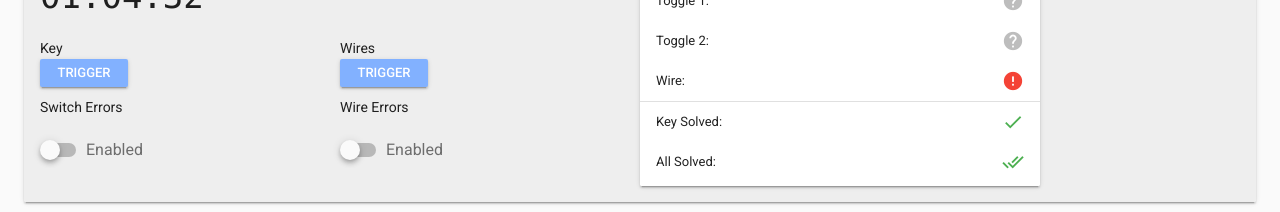
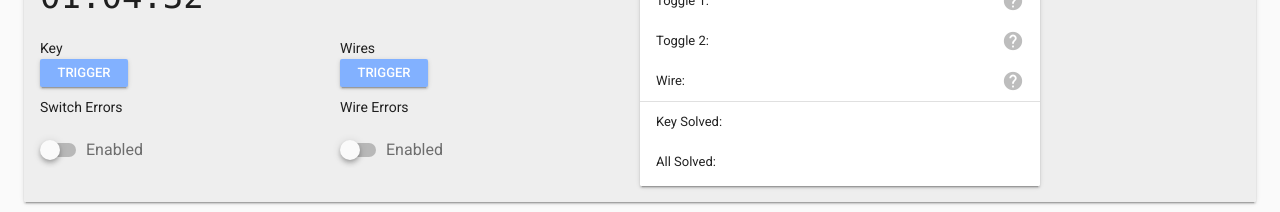
Before and after one commit to kevinclement/exitpuzzles-web-admin, a Vue app: page /#/ in a window 1280 px wide. Shown: the part 245-457 px from the top of the page. Built offline with nearby package versions, Linux system fonts and the light colour scheme; what vuefire would draw is missing.

Commit message:
key and all icon state

```diff
--- a/src/components/Control.vue
+++ b/src/components/Control.vue
@@ -136,20 +136,20 @@
                         <v-list-tile>
                           <v-list-tile-content :class="{ strikeIt: wireErrors }">Wire:</v-list-tile-content>
                           <v-list-tile-content class="align-end">
-                            <v-icon style="color:#F44336">error</v-icon>
+                            <v-icon :style="{ color: iconColor(wireState) }">{{icon(wireState)}}</v-icon>
                           </v-list-tile-content>
                         </v-list-tile>
                         <v-divider/>
                         <v-list-tile>
                           <v-list-tile-content>Key Solved:</v-list-tile-content>
                           <v-list-tile-content class="align-end">
-                            <v-icon style="color:#4CAF50">done</v-icon>
+                            <v-icon :style="{ color: iconColor(keySolvedState) }">{{icon(keySolvedState, 'key')}}</v-icon>
                           </v-list-tile-content>
                         </v-list-tile>
                         <v-list-tile>
                           <v-list-tile-content>All Solved:</v-list-tile-content>
                           <v-list-tile-content class="align-end">
-                            <v-icon style="color:#4CAF50">done_all</v-icon>
+                            <v-icon :style="{ color: iconColor(allSolvedState) }">{{icon(allSolvedState, 'all')}}</v-icon>
                           </v-list-tile-content>
                         </v-list-tile>
                       </v-list>
@@ -179,20 +179,32 @@ export default {
   data () {
     return {
       controlsRef: null,
+
+      // confirm dialog
       confirmKeyDiag: false,
       confirmWireDiag: false,
+
+      // snack stuff
       snackbar: false,
       snackColor: 'success',
       snackTimeout: 4000,
       snackText: '',
-      loader: null,
+
+      // loading states
       keyLoading:false,
       wireLoading:false,
+
+      // error toggles
       switchErrors: false,
       wireErrors: false,
+
+      // device status states
       toggle1State: null,
       toggle2State: null,
-      wireState: null
+      wireState: null,
+      keySolvedState: null,
+      allSolvedState: null
+
     }
   },
 
@@ -214,7 +226,17 @@ export default {
   },
 
   methods: {
-    icon: function(state) {
+    icon: function(state, type) {
+      // special case key
+      if (type === 'key') {
+        return state === 'ok' ? 'done' : ''
+      }
+
+      // special case all
+      if (type === 'all') {
+        return state === 'ok' ? 'done_all' : ''
+      }
+
       if (state === 'ok') {
         return 'check_circle'
       } else if (state === 'bad') {
```
